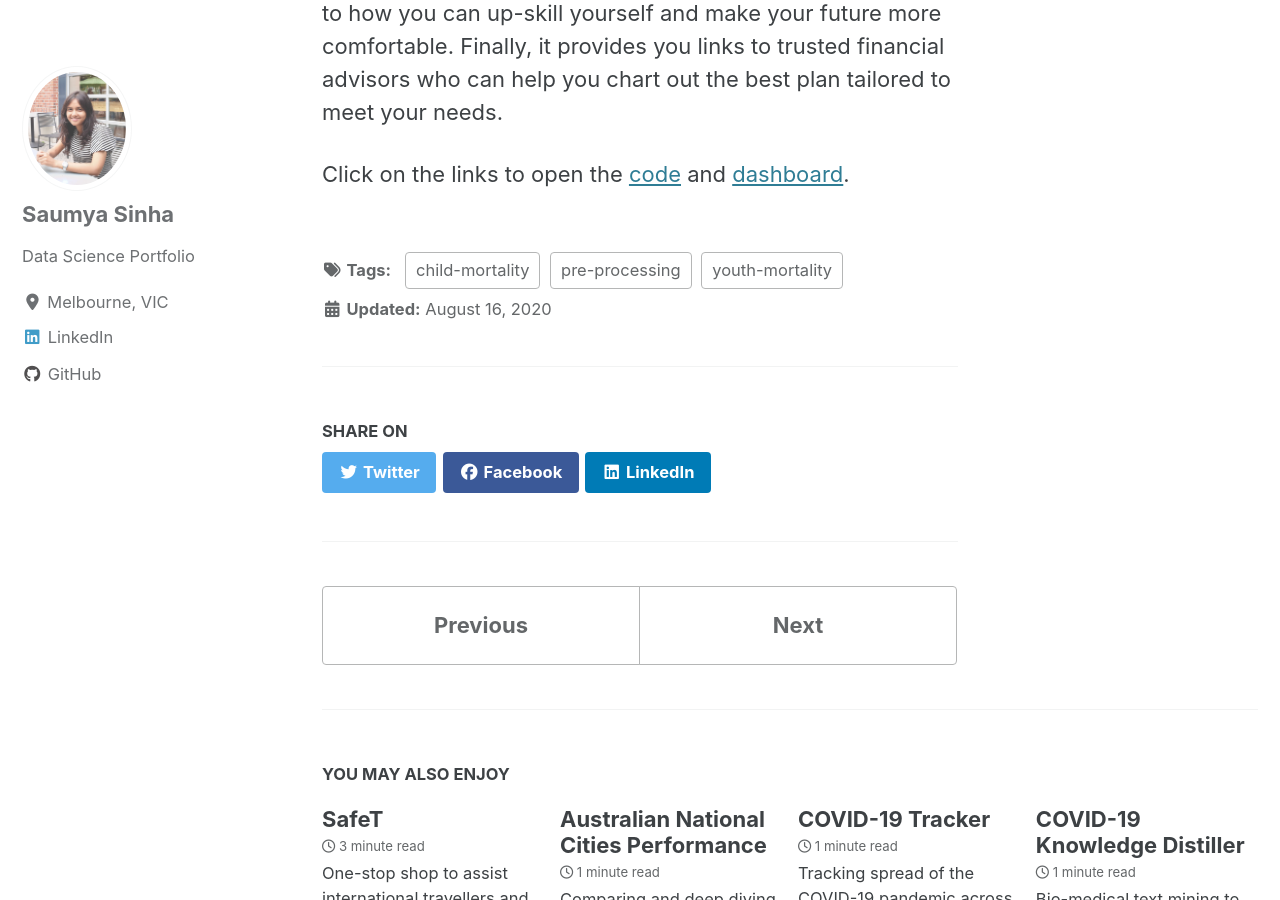
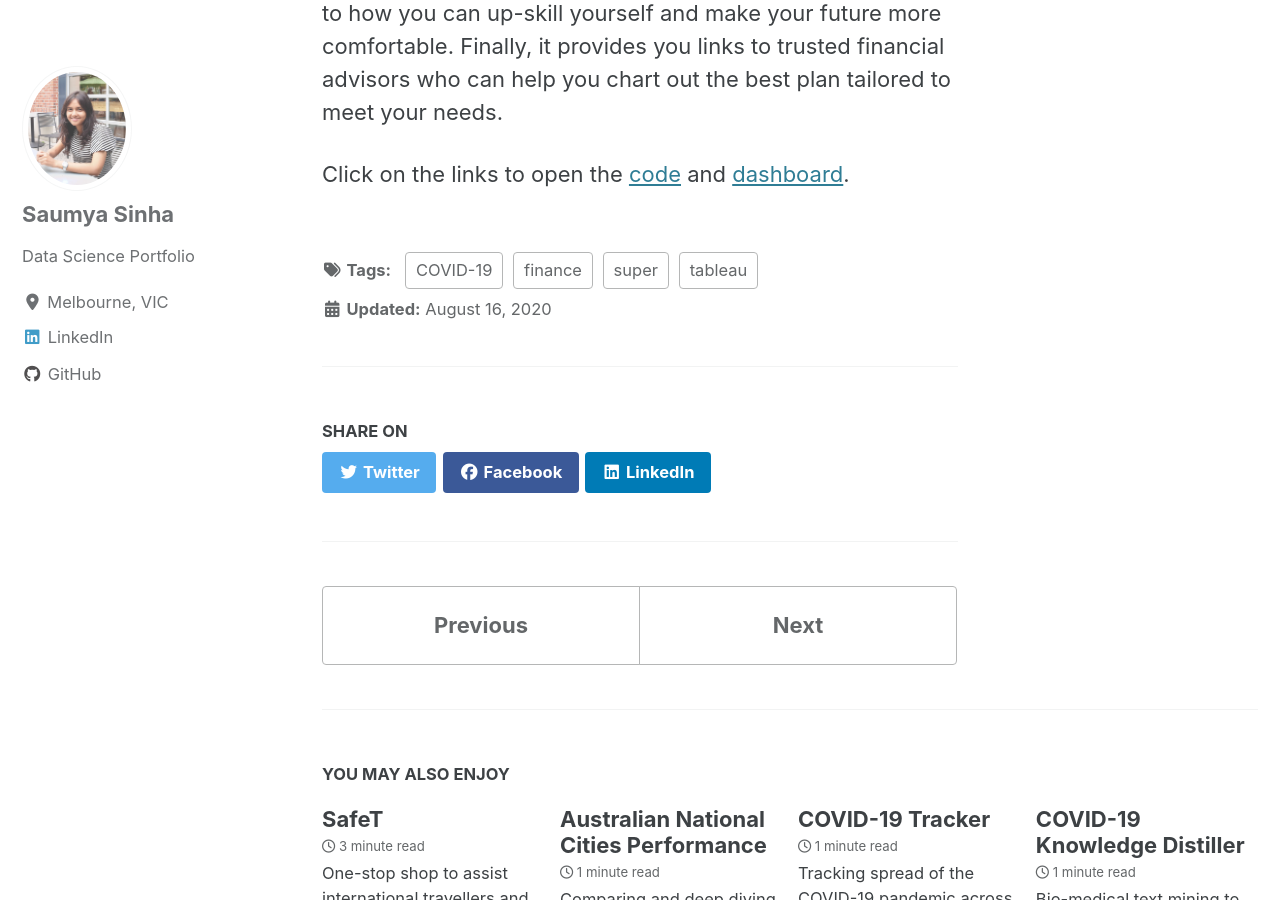
Before and after one commit to sinhasaumya/sinhasaumya.github.io, a Jekyll site: the page built from _posts/2020-08-16-super-savings.md, in a window 1280 px wide and 900 px high, scrolled down 1766 px. Built offline with Jekyll 4.4.1, drawn with Linux system fonts in a browser that asks for light colours; cached includes are drawn as plain includes; nearby versions of some CDN libraries.

Commit message:
Add files via upload

```diff
--- a/_posts/2020-08-16-super-savings.md
+++ b/_posts/2020-08-16-super-savings.md
@@ -3,9 +3,10 @@ date: 2020-08-16
 excerpt: "Solution to help people understand and prepare for long term financial needs after withdrawing super during COVID-19. Algorithm in Python and viz using Tableau."
 header: ~
 tags:
-  - pre-processing
-  - child-mortality
-  - youth-mortality
+  - COVID-19
+  - super
+  - finance
+  - tableau
 title: "Super Savings - Withdrawing Super During COVID-19"
 ---
 
```
